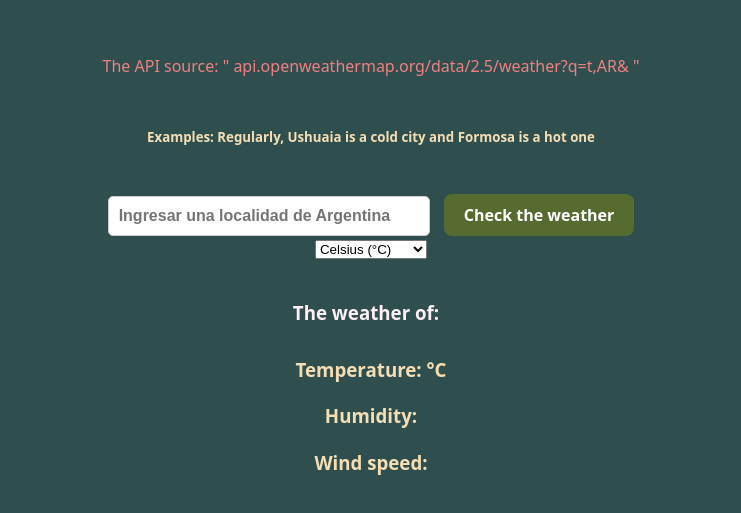
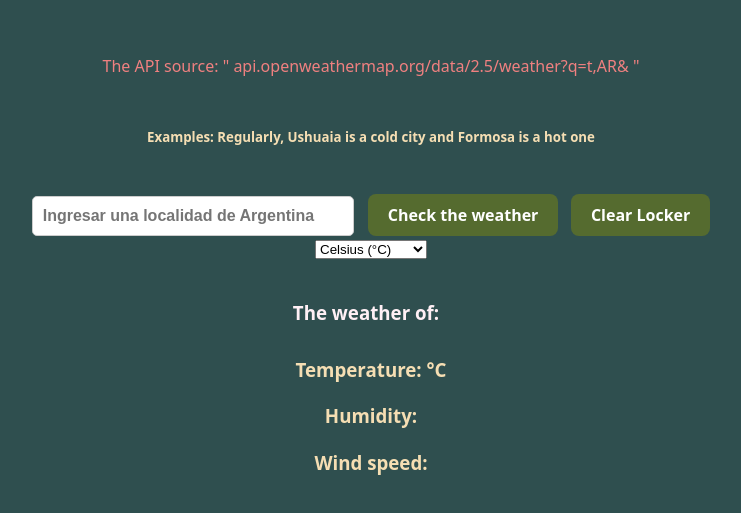
Before and after one commit to FranciscoBsAs/myWeatherProject, a React (Vite) app in the folder weather-redux-project/: page / in a window 1280 px wide. Shown: the part 123-636 px from the top of the page, without its empty margins (269-1010 px from the left). Built offline with nearby package versions, Linux system fonts and the light colour scheme.

Commit message:
se agrego boton  clearCityLocker

```diff
--- a/weather-redux-project/src/assets/fetch/GetWeatherFromRenderServer.js
+++ b/weather-redux-project/src/assets/fetch/GetWeatherFromRenderServer.js
@@ -2,7 +2,7 @@ export async function GetWeatherFromRenderServer ( someCity ) {
 
     try {
 
-        const callResponse = await fetch( ` https://myweatherapifromrender.onrender.com/myWeatherExpressAPIFinal?city=${ encodeURIComponent(someCity) } ` )
+        const callResponse = await fetch( `https://myweatherapifromrender.onrender.com/myWeatherExpressAPIFinal?city=${ encodeURIComponent( someCity ) }` )
 
         if( !callResponse.ok ) {
             throw new Error("El servidor respondió con error");
@@ -16,8 +16,6 @@ export async function GetWeatherFromRenderServer ( someCity ) {
         )
 
     }
-
-
     catch (err) {
         console.error("Error al obtener el clima:", err.message);
         throw err;
--- /dev/null
+++ b/weather-redux-project/src/components/ClearCityLockerButton.jsx
@@ -0,0 +1,26 @@
+import { useDispatch } from "../store/MainStore.jsx";
+
+import { clearCityLocker } from "../store/weatherReducer/MainWeather";
+
+import "./Consumer1.css"
+
+function ClearCityLockerButton () {
+
+    const cleanDispatch = useDispatch();
+
+
+    function handleClearLocker () {
+
+        cleanDispatch(  clearCityLocker()  )
+
+    }
+
+
+    return(
+        <button onClick={ handleClearLocker } className="sendButton" >
+            Clear Locker
+        </button>
+    )
+}
+
+export default ClearCityLockerButton
--- a/weather-redux-project/src/components/Consumer1.jsx
+++ b/weather-redux-project/src/components/Consumer1.jsx
@@ -10,7 +10,10 @@ import { useState } from "react";
 
 import { useTempUnitChosenHook } from "./TempUnitLogicConvert.jsx";
 
+import ClearCityLockerButton from "./ClearCityLockerButton.jsx";
+
 import "./WeatherConsumer.css"
+
 
 
 function UserConsumer () {
@@ -61,6 +64,9 @@ function UserConsumer () {
              <button onClick={ handleClickBotton } className="sendButton" >
                 Check the weather
              </button>
+             &nbsp; &nbsp;
+             <ClearCityLockerButton/>
+
              <br/>
              <select value={tempUnitChosen} onChange={ handleTemperatureUnitChange } >
                 <option value="°C"> Celsius (°C) </option>
--- a/weather-redux-project/src/components/WeatherConsumer.jsx
+++ b/weather-redux-project/src/components/WeatherConsumer.jsx
@@ -34,6 +34,7 @@ function WeatherConsumer () {
         useEffect( () => {
 
             if( !cityActual ) {
+                setWeatherActual(null)
                 return
             }
 
@@ -45,7 +46,7 @@ function WeatherConsumer () {
 
                     setWeatherActual( data ) ;
                     setErrorFromAPI(null)
-                    console.log("Desde WeatherConsumer, cityActual:", cityActual, data)
+                    console.log("Desde WeatherConsumer, actual city:", cityActual, data)
 
                 } )
 
--- a/weather-redux-project/src/components/WindConsumer.jsx
+++ b/weather-redux-project/src/components/WindConsumer.jsx
@@ -11,7 +11,7 @@ function WindConsumer ( { windSpeedDefault } ) {
 
     const theWindyDispatch = useDispatch()  //es un hook windyDispatch = dispatch ventoso
 
-    // no se usa useState porque es una operacion global, por eso se usa con hooks redux
+    // no se usa useState porque es una operacion global, por eso se usa con hooks Redux
 
     const windUnit = useSelector( SelectWindUnit )
 
```
